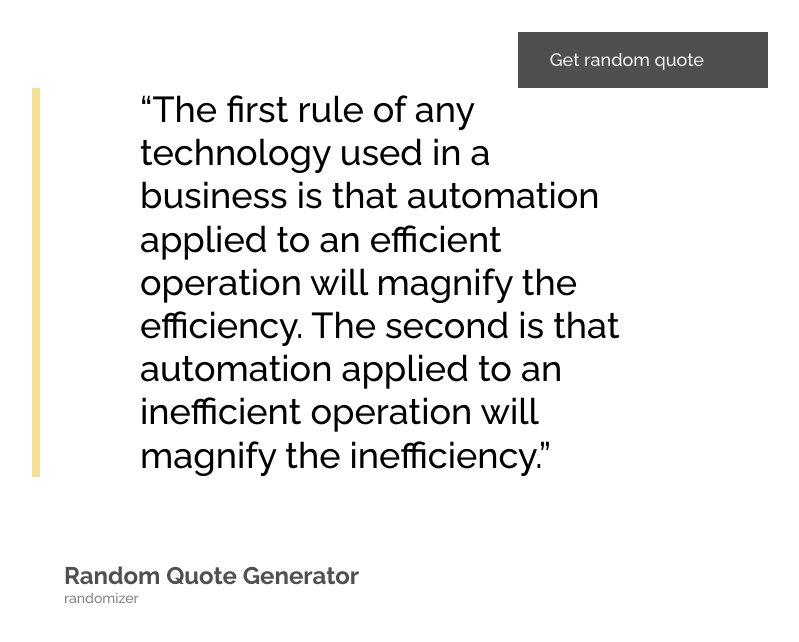
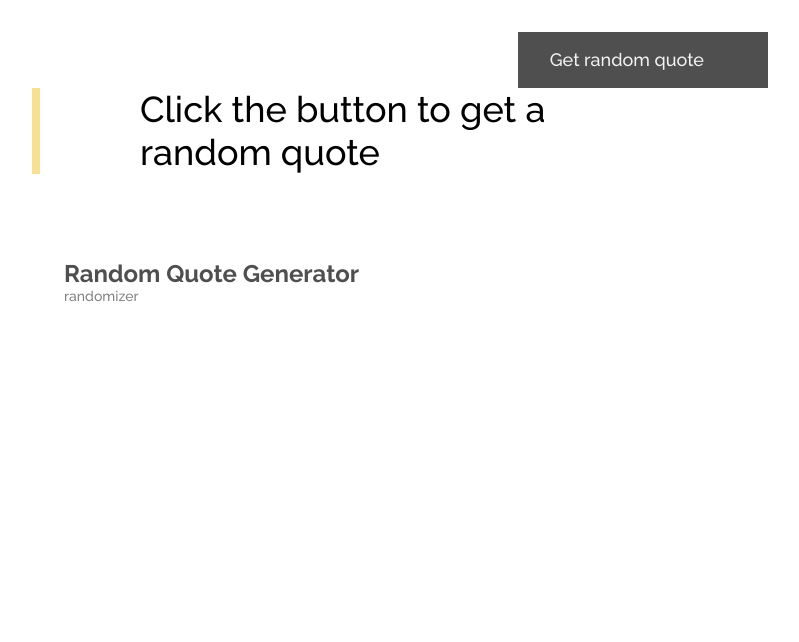
Before and after one commit to hitmaizer/quote-generator, a React (Create React App) app: page / in a window 1280 px wide. Shown: the top 642 px of the page, without its empty margins (0-799 px from the left). Built offline with nearby package versions, Linux system fonts and the light colour scheme; no server answers; some icons are missing.

Commit message:
-hard code +dynamic render

```diff
--- a/src/components/Quote.jsx
+++ b/src/components/Quote.jsx
@@ -1,16 +1,10 @@
 import React from 'react';
 import StyledQuote from '../elements/StyledQuote'
 
-export default function Quote() {
+export default function Quote(props) {
     return (
         <StyledQuote>
-            <p className="quote__text">
-            “The first rule of any technology used in
-            a business is that automation applied to an
-            efficient operation will magnify the efficiency.
-            The second is that automation applied to an inefficient
-            operation will magnify the inefficiency.”
-            </p>
+            <p className="quote__text">{props.currentQuote.quoteText}</p>
         </StyledQuote>
     )
 }
```
